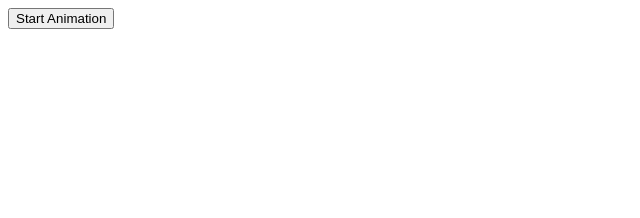
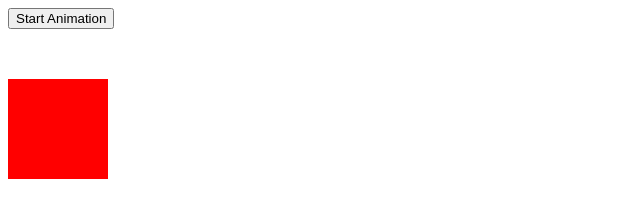
Before and after one commit to dulalsheikh5205/jQuery, a plain HTML site: page jquery-3.6.4/jquery-8/index.html in a window 1280 px wide. Both pictures are taken after a click on the button "Start Animation". Shown: the whole page, without its empty margins (0-640 px from the left). Drawn offline with nearby package versions, Linux system fonts and the light colour scheme.

Commit message:
jQuery animate() part-6 var variable.animate()

```diff
--- a/jquery-3.6.4/jquery-8/css/style.css
+++ b/jquery-3.6.4/jquery-8/css/style.css
@@ -1,12 +1,22 @@
 
-/* ==================================== jQuery Slide part-1 start ========================= */
+/* ==================================== jQuery Slide part-1-5 start ========================= */
 
-div{
+/* div{
   width: 200px;
   height: 200px;
   background: red;
   margin-top: 50px;
   position: relative;
+} */
+
+/* ==================================== jQuery Slide part-1-5 end ========================= */
+
+/* ==================================== jQuery Slide part-6 start ========================= */
+div{
+  width: 100px;
+  height: 100px;
+  background: red;
+  margin-top: 50px;
+  position: relative;
 }
-
-/* ==================================== jQuery Slide part-1 ========================= */
+/* ==================================== jQuery Slide part-6 end ========================= */
--- a/jquery-3.6.4/jquery-8/js/main.js
+++ b/jquery-3.6.4/jquery-8/js/main.js
@@ -32,12 +32,20 @@ $(document).ready(function(){
 
     */
 
-    /* part-5 */
+    /* part-5
     $("div").animate({
         // height: 'toggle' <!-- এখানে বাড়বে ও কমবে -->
         width: 'toggle'
     });
 
+    */
+
+    /* part-6 */
+    var moshiur = $("div"); <!-- variable ধরে, property, opacity and speed parameter change করা হয়েছে, -->
+    moshiur.animate({height: '300px', opacity: '0.5'},'slow');
+    moshiur.animate({width: '300px', opacity: '0.7'},'slow');
+    moshiur.animate({height: '100px', opacity: '0.4'},'slow');
+    moshiur.animate({width: '100px', opacity: '1'},'slow');
 
 
 });
```
